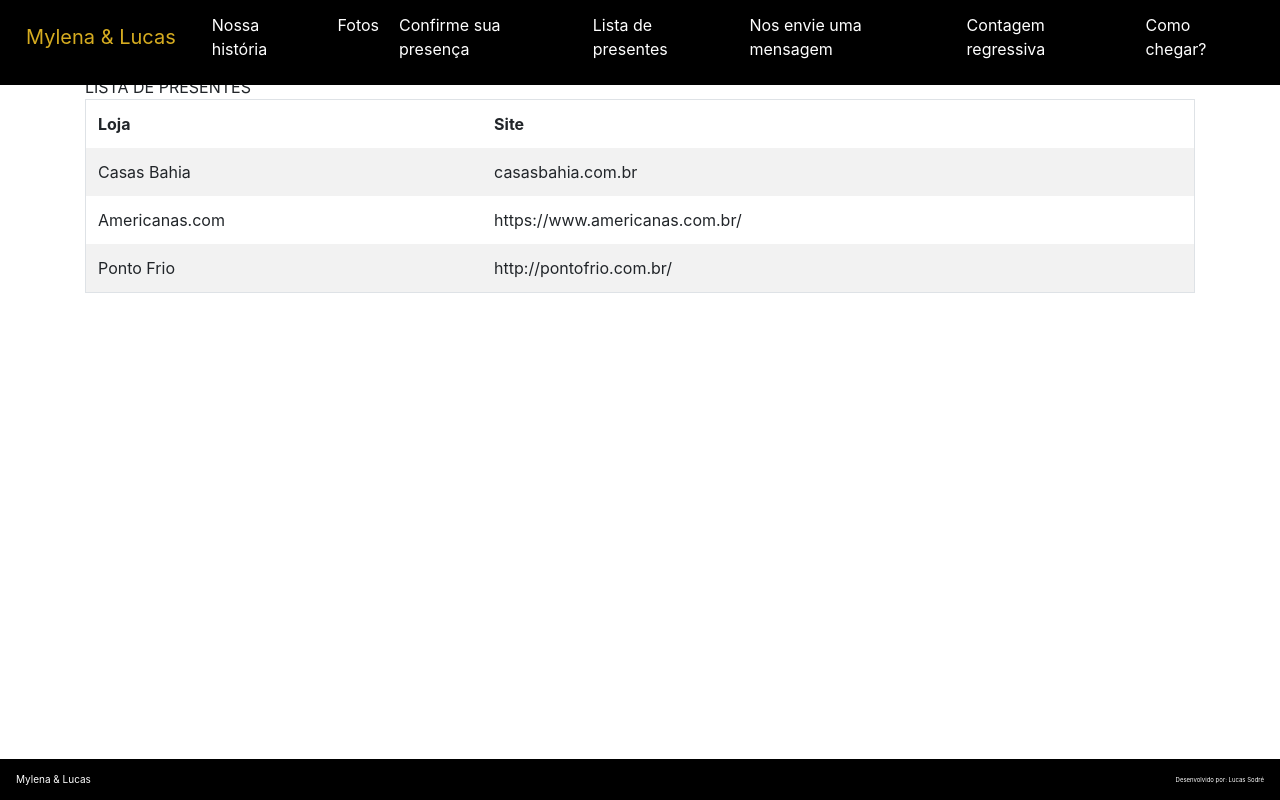
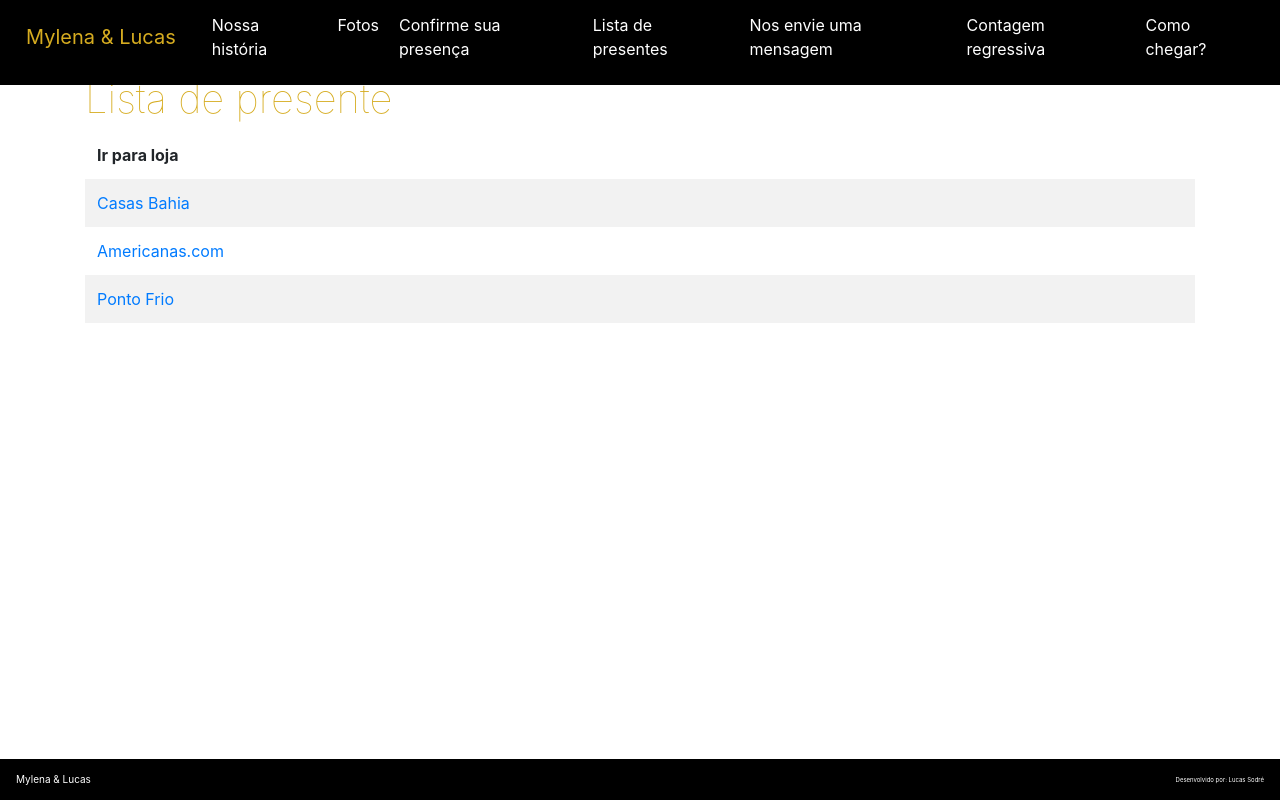
Before and after one commit to mylu26/mylu26.github.io, a React (Create React App) app: page /giftList in a window 1280 px wide. Built offline with nearby package versions, Linux system fonts and the light colour scheme; what google-maps-react would draw is missing.

Commit message:
Ajuste nos títulos das páginas

```diff
--- a/src/pages/ContactPage.js
+++ b/src/pages/ContactPage.js
@@ -2,6 +2,7 @@
 import { Form, Col, Row, Button } from 'react-bootstrap'
 import SeparatorComponent from '../components/SeparatorComponent'
 import ContainerComponent from '../components/ContainerComponent'
+import TitleComponent from '../components/TitleComponent'
 
 export default class ContactPage extends React.Component {
     render() {
@@ -9,10 +10,10 @@
             <div>
                 <ContainerComponent>
                     <div className={'container'}>
+                        <TitleComponent>Nos envie uma mensagem</TitleComponent>
+                        <SeparatorComponent />
                         <Row>
                             <Col>
-                                <h1>CONTATO</h1>
-                                <SeparatorComponent />
                                 <Form.Group>
                                     <Form.Label>
                                         Escreva seu nome, a família ou casal.
@@ -40,7 +41,10 @@
                                 <Button block>Enviar mensagem</Button>
                             </Col>
                             <Col>
-                                <h1>Entre em contato diretamente conosco</h1>
+                                <SeparatorComponent />
+                                <TitleComponent>
+                                    Entre em contato diretamente conosco
+                                </TitleComponent>
                                 <p>WhatsApp</p>
                             </Col>
                         </Row>
--- a/src/pages/CountdownPage.js
+++ b/src/pages/CountdownPage.js
@@ -1,7 +1,8 @@
 import React from 'react'
 import { Table } from 'react-bootstrap'
 import ContainerComponent from '../components/ContainerComponent'
-import FooterComponent from '../components/FooterComponent'
+import SeparatorComponent from '../components/SeparatorComponent'
+import TitleComponent from '../components/TitleComponent'
 
 export default class CountdownPage extends React.Component {
     constructor(props) {
@@ -37,20 +38,17 @@
 
     styles = {
         div: {
-            marginTop: 200,
-            marginBottom: 100,
+            padingLeft: 10,
+            padingRight: 10,
             justifyContent: 'center',
             textAlign: 'center'
         },
-        title: {
-            fontSize: 50
-        },
         textDate: {
-            fontSize: 25,
+            fontSize: 20,
             fontWeight: 800
         },
         textDescription: {
-            fontSize: 20,
+            fontSize: 17,
             fontWeight: 500
         }
     }
@@ -61,6 +59,8 @@
             <div>
                 <ContainerComponent fixedBottom>
                     <div className={'container'}>
+                        <TitleComponent>Contagem regressiva</TitleComponent>
+                        <SeparatorComponent />
                         <div style={this.styles.div}>
                             {days === 0 &&
                             hours === 0 &&
@@ -69,7 +69,7 @@
                                 <p>Carregando...</p>
                             ) : (
                                 <div>
-                                    <h1 style={this.styles.title}>Faltam</h1>
+                                    <h1>Faltam</h1>
                                     <Table striped bordered hover borderless>
                                         <thead>
                                             <tr>
--- a/src/pages/GaleryPage.js
+++ b/src/pages/GaleryPage.js
@@ -2,6 +2,7 @@
 import { Navbar, Col, Row } from 'react-bootstrap'
 import ContainerComponent from '../components/ContainerComponent'
 import GaleryOne from '../components/subcomponents/GaleryOne'
+import TitleComponent from '../components/TitleComponent'
 
 export default class GaleryPage extends React.Component {
     styles = {
@@ -16,8 +17,11 @@
     render() {
         return (
             <ContainerComponent>
-                <div style={this.styles.div}>
-                    <GaleryOne />
+                <div className={'container'}>
+                    <TitleComponent>Galeria de fotos</TitleComponent>
+                    <div style={this.styles.div}>
+                        <GaleryOne />
+                    </div>
                 </div>
             </ContainerComponent>
         )
--- a/src/pages/GiftPage.js
+++ b/src/pages/GiftPage.js
@@ -1,33 +1,51 @@
 import React from 'react'
 import { Table } from 'react-bootstrap'
 import ContainerComponent from '../components/ContainerComponent'
+import TitleComponent from '../components/TitleComponent'
 
 export default class GiftPage extends React.Component {
     render() {
         return (
             <div>
-                <ContainerComponent fixed>
+                <ContainerComponent fixedBottom>
                     <div className={'container'}>
-                        LISTA DE PRESENTES
-                        <Table striped bordered hover borderless>
+                        <TitleComponent>Lista de presente</TitleComponent>
+                        <Table striped hover borderless>
                             <thead>
                                 <tr>
-                                    <th>Loja</th>
-                                    <th>Site</th>
+                                    <th>Ir para loja</th>
                                 </tr>
                             </thead>
                             <tbody>
                                 <tr>
-                                    <td>Casas Bahia</td>
-                                    <td>casasbahia.com.br</td>
+                                    <td>
+                                        <a
+                                            target={'_blank'}
+                                            href={'www.casasbahia.com.br'}
+                                        >
+                                            Casas Bahia
+                                        </a>
+                                    </td>
                                 </tr>
                                 <tr>
-                                    <td>Americanas.com</td>
-                                    <td>https://www.americanas.com.br/</td>
+                                    <td>
+                                        <a
+                                            target={'_blank'}
+                                            href={'https://www.americanas.com.br/'}
+                                        >
+                                            Americanas.com
+                                        </a>
+                                    </td>
                                 </tr>
                                 <tr>
-                                    <td>Ponto Frio</td>
-                                    <td>http://pontofrio.com.br/</td>
+                                    <td>
+                                        <a
+                                            target={'_blank'}
+                                            href={'https://pontofrio.com.br/'}
+                                        >
+                                            Ponto Frio
+                                        </a>
+                                    </td>
                                 </tr>
                             </tbody>
                         </Table>
--- a/src/pages/HistoryPage.js
+++ b/src/pages/HistoryPage.js
@@ -17,58 +17,14 @@
         image1: {
             width: '80%',
             marginTop: 10
+        },
+        text: {
+            textAlign: 'left',
         }
     }
     render() {
         return (
             <div style={this.styles.div} data-from={'History Page'}>
-                <Carousel>
-                    <Carousel.Item>
-                        <img
-                            style={this.styles.images}
-                            className="d-block w-100"
-                            src="https://picsum.photos/200"
-                            alt="First slide"
-                        />
-                        <Carousel.Caption>
-                            <h3>First slide label</h3>
-                            <p>
-                                Nulla vitae elit libero, a pharetra augue mollis interdum.
-                            </p>
-                        </Carousel.Caption>
-                    </Carousel.Item>
-                    <Carousel.Item>
-                        <img
-                            style={this.styles.images}
-                            className="d-block w-100"
-                            src="https://picsum.photos/200"
-                            alt="Third slide"
-                        />
-
-                        <Carousel.Caption>
-                            <h3>Second slide label</h3>
-                            <p>
-                                Lorem ipsum dolor sit amet, consectetur adipiscing elit.
-                            </p>
-                        </Carousel.Caption>
-                    </Carousel.Item>
-                    <Carousel.Item>
-                        <img
-                            style={this.styles.images}
-                            className="d-block w-100"
-                            src="https://picsum.photos/200"
-                            alt="Third slide"
-                        />
-
-                        <Carousel.Caption>
-                            <h3>Third slide label</h3>
-                            <p>
-                                Praesent commodo cursus magna, vel scelerisque nisl
-                                consectetur.
-                            </p>
-                        </Carousel.Caption>
-                    </Carousel.Item>
-                </Carousel>
                 <Col>
                     <Row>
                         <Col md={4}>
@@ -78,7 +34,7 @@
                             />
                         </Col>
                         <Col md={7}>
-                            <p>
+                            <p style={this.styles.text}>
                                 Lorem ipsum dolor sit amet, consectetur adipiscing elit.
                                 Aliquam consectetur varius mi, a pulvinar odio porta non.
                                 Maecenas nisl lorem, vulputate eu tincidunt vel, ultricies
```
